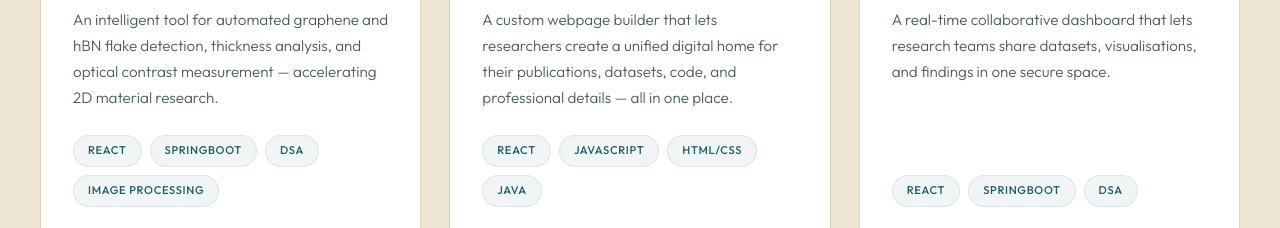
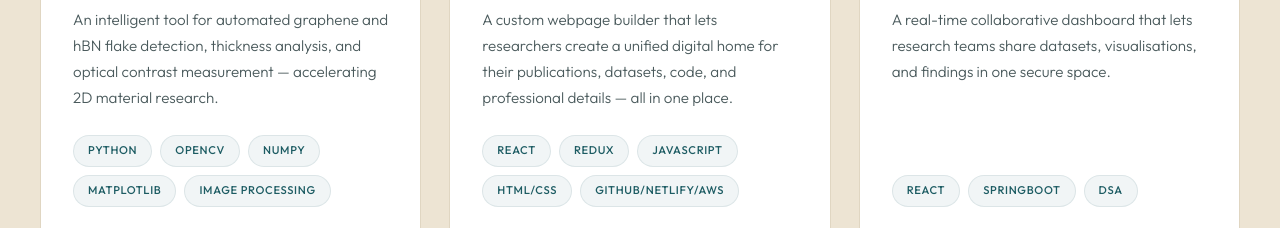
Before and after one commit to umalavanya/skikrudevs-website-1, a plain HTML site: page index.html in a window 1280 px wide. Shown: the part 3160-3388 px from the top of the page. Drawn offline with Linux system fonts and the light colour scheme.

Commit message:
Update index.html

```diff
--- a/index.html
+++ b/index.html
@@ -255,12 +255,13 @@
             <h3>FlakeVision</h3>
             <p>An intelligent tool for automated graphene and hBN flake detection, thickness analysis, and optical contrast measurement — accelerating 2D material research.</p>
             <div class="project-tags">
-              <span class="tag">React</span>
-              <span class="tag">SpringBoot</span>
-              <span class="tag">DSA</span>
+              <span class="tag">Python</span>
+              <span class="tag">OpenCV</span>
+              <span class="tag">Numpy</span>
+              <span class="tag">MatplotLib</span>
               <span class="tag">Image Processing</span>
             </div>
-            <a href="#" class="project-cta">Read case study <i class="fas fa-arrow-right"></i></a>
+            <a href="https://github.com/umalavanya/uma-graphene-flake-analyser" class="project-cta">Read case study <i class="fas fa-arrow-right"></i></a>
           </div>
         </div>
 
@@ -305,9 +306,10 @@
             <p>A custom webpage builder that lets researchers create a unified digital home for their publications, datasets, code, and professional details — all in one place.</p>
             <div class="project-tags">
               <span class="tag">React</span>
+              <span class="tag">Redux</span>
               <span class="tag">JavaScript</span>
               <span class="tag">HTML/CSS</span>
-              <span class="tag">Java</span>
+              <span class="tag">GitHub/Netlify/AWS</span>
             </div>
             <a href="#" class="project-cta">Read case study <i class="fas fa-arrow-right"></i></a>
           </div>
```
